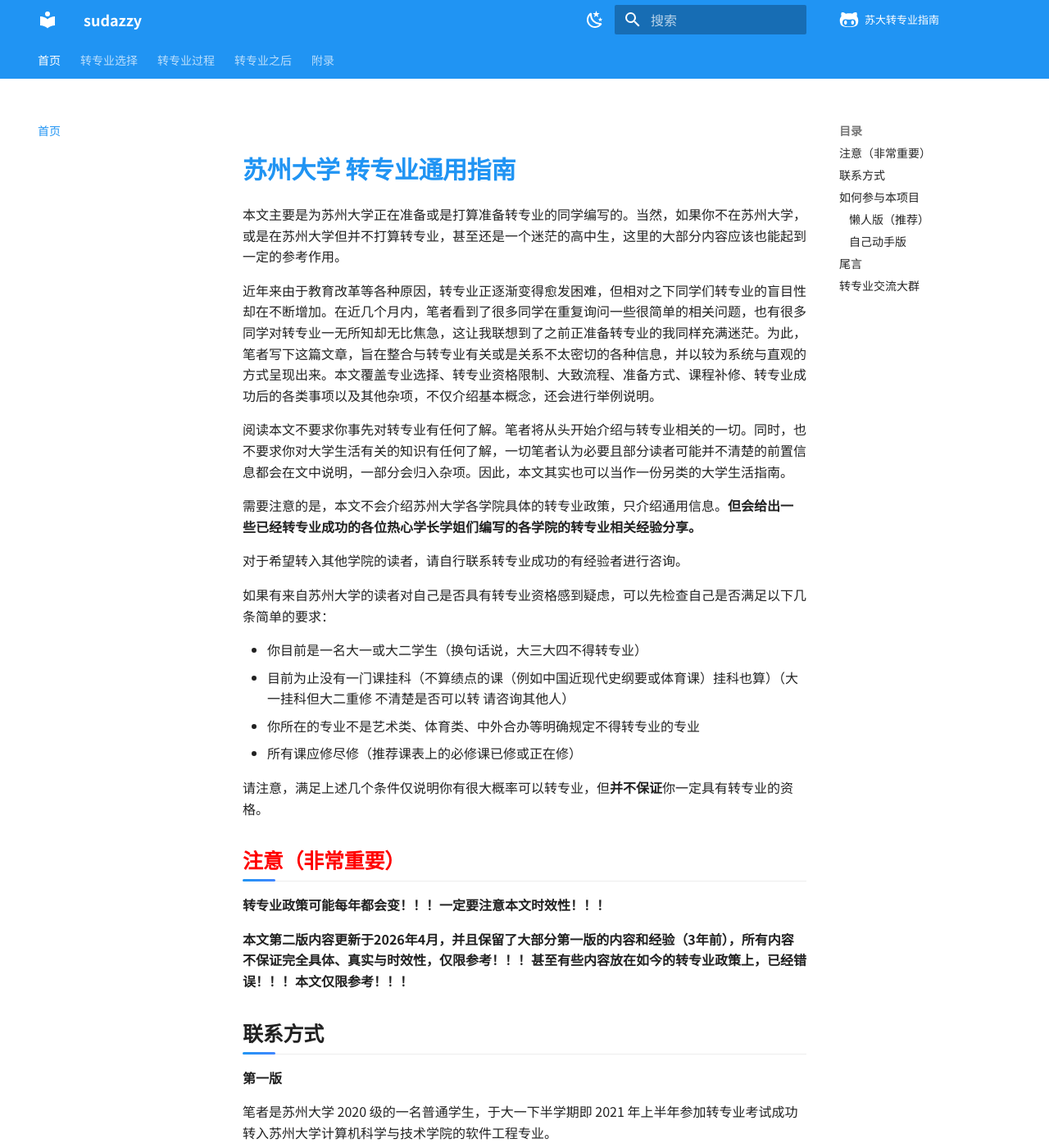
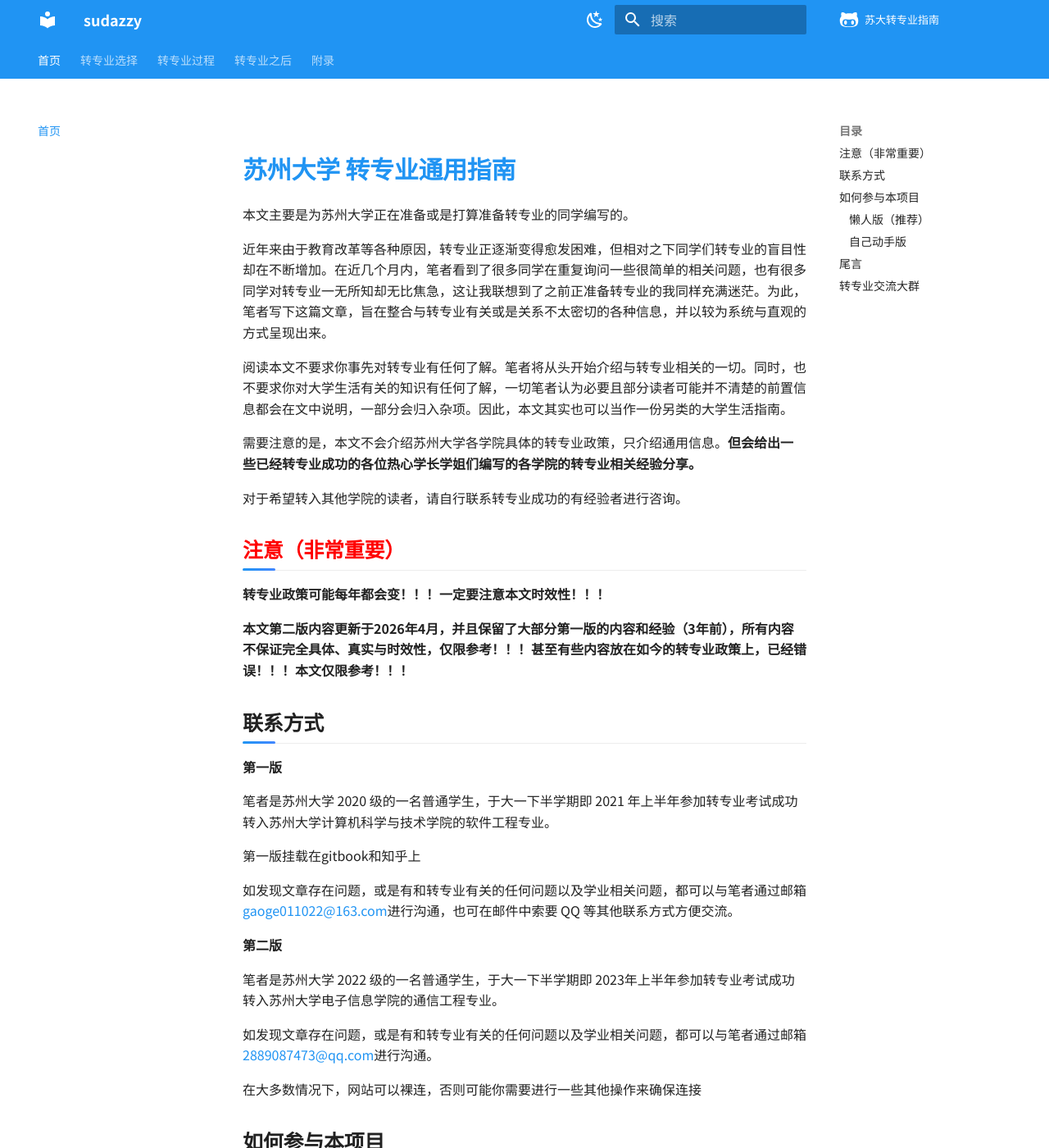
Before and after one commit to suda-major-change/sudazzy, an MkDocs documentation site: the page built from docs/index.md, in a window 1280 px wide and 1400 px high. Shown: the whole window at 82% size. Built offline with MkDocs 1.6.1 and Material for MkDocs 9.7.7, drawn with Linux system fonts in a browser that asks for light colours; comment, search, counter and statistics services are not loaded; some of the changed text lies outside the part shown.

Commit message:
1.0正式版2026.5.6发布

```diff
--- a/docs/index.md
+++ b/docs/index.md
@@ -1,8 +1,8 @@
 # 苏州大学 转专业通用指南
 
-本文主要是为苏州大学正在准备或是打算准备转专业的同学编写的。当然，如果你不在苏州大学，或是在苏州大学但并不打算转专业，甚至还是一个迷茫的高中生，这里的大部分内容应该也能起到一定的参考作用。
+本文主要是为苏州大学正在准备或是打算准备转专业的同学编写的。
 
-近年来由于教育改革等各种原因，转专业正逐渐变得愈发困难，但相对之下同学们转专业的盲目性却在不断增加。在近几个月内，笔者看到了很多同学在重复询问一些很简单的相关问题，也有很多同学对转专业一无所知却无比焦急，这让我联想到了之前正准备转专业的我同样充满迷茫。为此，笔者写下这篇文章，旨在整合与转专业有关或是关系不太密切的各种信息，并以较为系统与直观的方式呈现出来。本文覆盖专业选择、转专业资格限制、大致流程、准备方式、课程补修、转专业成功后的各类事项以及其他杂项，不仅介绍基本概念，还会进行举例说明。
+近年来由于教育改革等各种原因，转专业正逐渐变得愈发困难，但相对之下同学们转专业的盲目性却在不断增加。在近几个月内，笔者看到了很多同学在重复询问一些很简单的相关问题，也有很多同学对转专业一无所知却无比焦急，这让我联想到了之前正准备转专业的我同样充满迷茫。为此，笔者写下这篇文章，旨在整合与转专业有关或是关系不太密切的各种信息，并以较为系统与直观的方式呈现出来。
 
 阅读本文不要求你事先对转专业有任何了解。笔者将从头开始介绍与转专业相关的一切。同时，也不要求你对大学生活有关的知识有任何了解，一切笔者认为必要且部分读者可能并不清楚的前置信息都会在文中说明，一部分会归入杂项。因此，本文其实也可以当作一份另类的大学生活指南。
 
@@ -11,14 +11,7 @@
 
 对于希望转入其他学院的读者，请自行联系转专业成功的有经验者进行咨询。
 
-如果有来自苏州大学的读者对自己是否具有转专业资格感到疑虑，可以先检查自己是否满足以下几条简单的要求：
 
-- 你目前是一名大一或大二学生（换句话说，大三大四不得转专业）
-- 目前为止没有一门课挂科（不算绩点的课（例如中国近现代史纲要或体育课）挂科也算）（大一挂科但大二重修 不清楚是否可以转 请咨询其他人）
-- 你所在的专业不是艺术类、体育类、中外合办等明确规定不得转专业的专业
-- 所有课应修尽修（推荐课表上的必修课已修或正在修）
-
-请注意，满足上述几个条件仅说明你有很大概率可以转专业，但**并不保证**你一定具有转专业的资格。
 
 
 
@@ -36,6 +29,8 @@
 
 笔者是苏州大学 2020 级的一名普通学生，于大一下半学期即 2021 年上半年参加转专业考试成功转入苏州大学计算机科学与技术学院的软件工程专业。
 
+第一版挂载在gitbook和知乎上
+
 如发现文章存在问题，或是有和转专业有关的任何问题以及学业相关问题，都可以与笔者通过邮箱[gaoge011022@163.com](mailto:gaoge011022@163.com)进行沟通，也可在邮件中索要 QQ 等其他联系方式方便交流。
 
 **第二版**
@@ -46,13 +41,17 @@
 
 
 
+在大多数情况下，网站可以裸连，否则可能你需要进行一些其他操作来确保连接
+
 ## 如何参与本项目
 
 本项目为开源项目，欢迎各位同学进行修改与添加内容。
 
 ### 懒人版（推荐）
 
-如果你对 Github 一无所知，也不怎么精通计算机技术。可以直接将修改建议或访谈集发到邮箱[gaoge011022@163.com](mailto:gaoge011022@163.com)或者[2889087473@qq.com](mailto:2889087473@qq.com)我会定期查看邮箱，并将相关内容手动放到这篇指南里。
+如果你对 Github 一无所知，也不怎么精通计算机技术。可以直接将修改建议或访谈集发到邮箱[gaoge011022@163.com](mailto:gaoge011022@163.com)或者[2889087473@qq.com](mailto:2889087473@qq.com)
+
+我们会定期查看邮箱，并将相关内容手动放到这篇指南里。
 
 对于访谈集，如果你希望署名的话，请在邮件中附上你希望展示的作者名。
 
```
Also changed, not shown: docs/转专业过程/转专业流程/转专业流程old.md (+8 -14 lines).
